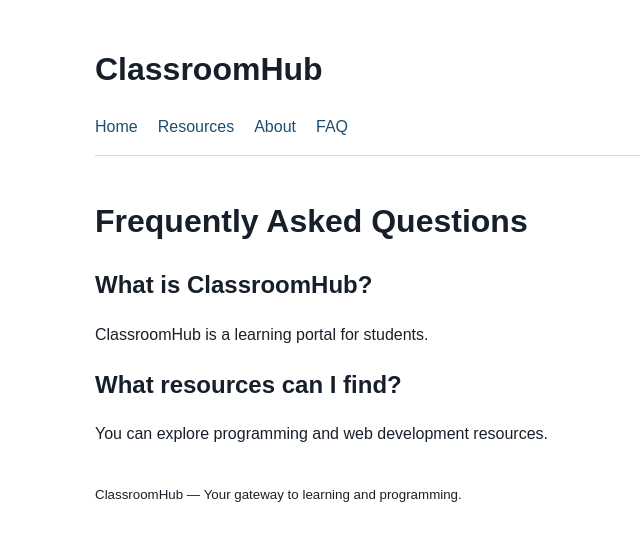
After one commit to juanlsk29/ClassroomHub, a Django app: page /faq/ in a window 1280 px wide. The commit adds this page. Shown: the top 541 px of the page, without its empty margins (95-735 px from the left). Run offline with Django 5.2, Linux system fonts and the light colour scheme.

Commit message:
feat: Termine ClassroomHub con una página de FAQ y la documentación README

```diff
--- a/config/urls.py
+++ b/config/urls.py
@@ -15,13 +15,6 @@ Including another URLconf
     2. Add a URL to urlpatterns:  path('blog/', include('blog.urls'))
 """
 from django.contrib import admin
-from django.urls import path
-
-urlpatterns = [
-    path('admin/', admin.site.urls),
-]
-
-from django.contrib import admin
 from django.urls import include, path
 
 urlpatterns = [
--- a/pages/templates/pages/base.html
+++ b/pages/templates/pages/base.html
@@ -41,6 +41,7 @@
             <a href="{% url 'pages:home' %}">Home</a>
             <a href="{% url 'pages:resources' %}">Resources</a>
             <a href="{% url 'pages:about' %}">About</a>
+            <a href="{% url 'pages:faq' %}">FAQ</a>
         </nav>
     </header>
 
--- /dev/null
+++ b/pages/templates/pages/faq.html
@@ -0,0 +1,16 @@
+{% extends "pages/base.html" %}
+
+{% block title %}FAQ | ClassroomHub{% endblock %}
+
+{% block content %}
+    <h1>Frequently Asked Questions</h1>
+
+    {% for item in questions %}
+        <section>
+            <h2>{{ item.question }}</h2>
+            <p>{{ item.answer }}</p>
+        </section>
+    {% empty %}
+        <p>No questions available.</p>
+    {% endfor %}
+{% endblock %}
--- a/pages/urls.py
+++ b/pages/urls.py
@@ -8,4 +8,5 @@ urlpatterns = [
     path("", views.home, name="home"),
     path("resources/", views.resources, name="resources"),
     path("about/", views.about, name="about"),
+    path("faq/", views.faq, name="faq"),
 ]
--- a/pages/views.py
+++ b/pages/views.py
@@ -52,3 +52,19 @@ def about(request):
 
 def contact(request):
     return HttpResponse("Contact information")
+
+def faq(request):
+    context = {
+        "questions": [
+            {
+                "question": "What is ClassroomHub?",
+                "answer": "ClassroomHub is a learning portal for students."
+            },
+            {
+                "question": "What resources can I find?",
+                "answer": "You can explore programming and web development resources."
+            },
+        ],
+    }
+
+    return render(request, "pages/faq.html", context)
```
Also changed, not shown: pages/tests.py (+45 -2 lines), README.md.
